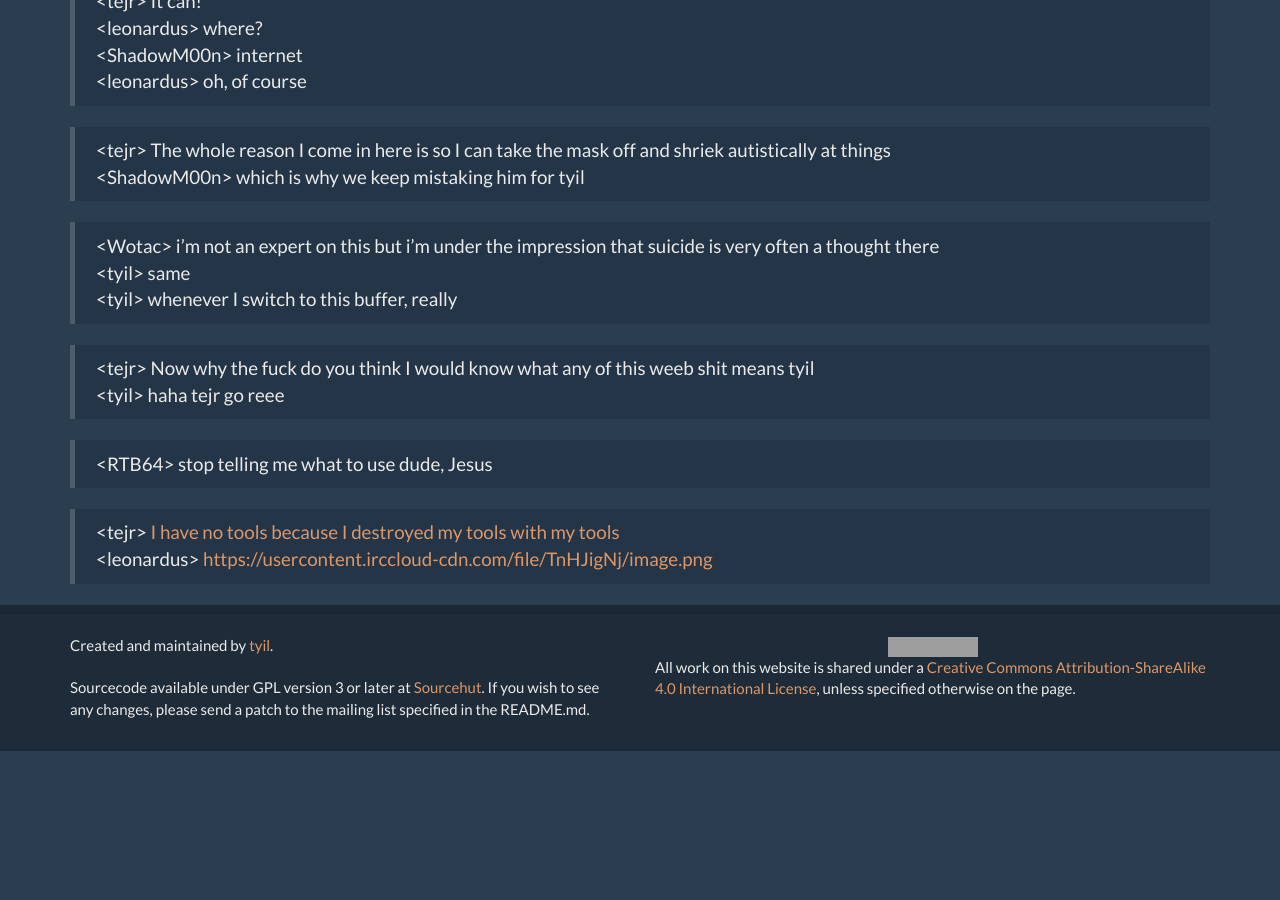
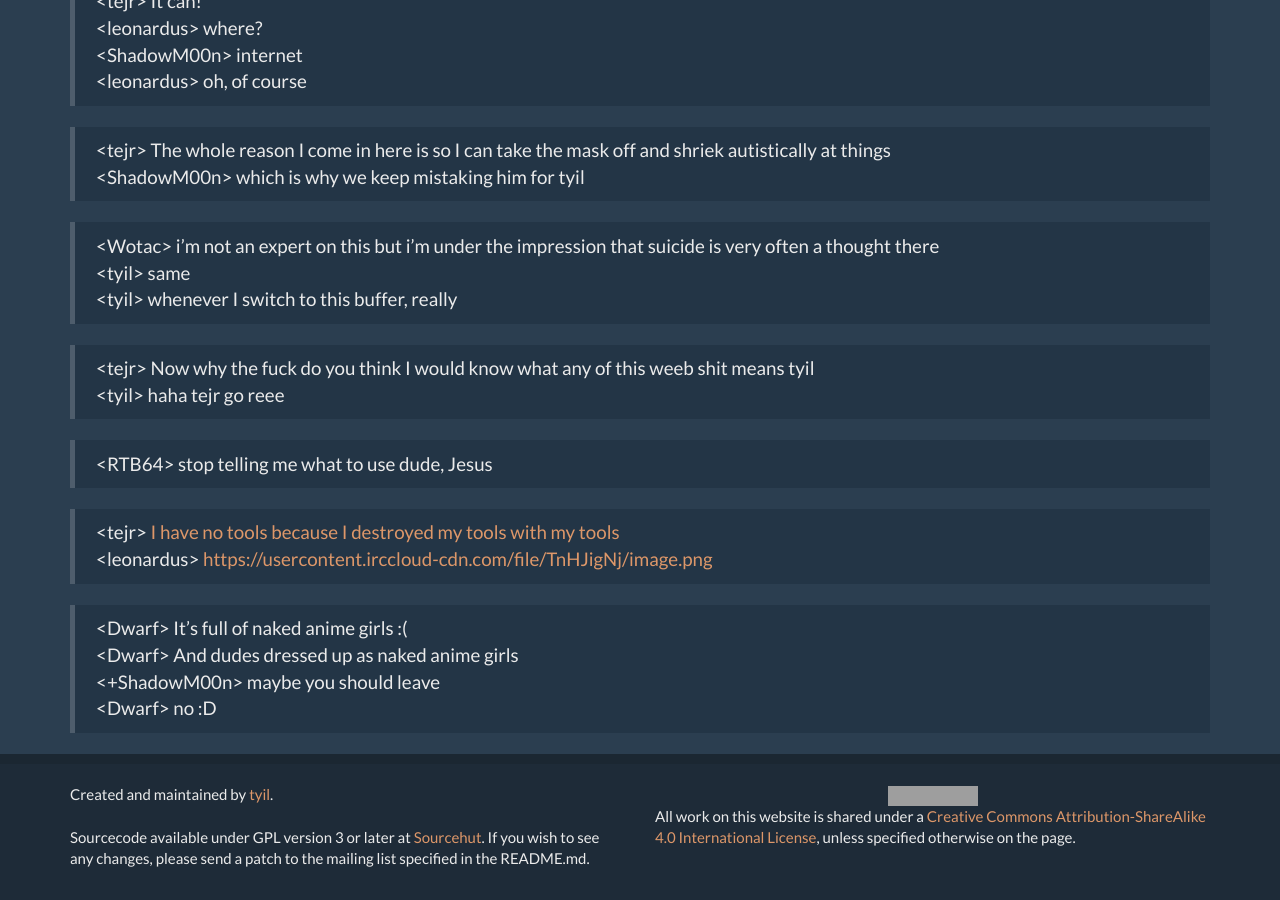
Before and after one commit to scriptkitties/fglt, a Jekyll site: the page built from irc.md, in a window 1280 px wide and 900 px high, scrolled down 3054 px. Built offline with Jekyll 4.4.1, drawn with Linux system fonts in a browser that asks for light colours; before the commit the page ends 3805 px from its top, so only the background shows below that; grey boxes are pictures that could not be loaded.

Commit message:
Add a Dwarf quote about feeling at home

```diff
--- a/irc.md
+++ b/irc.md
@@ -131,3 +131,8 @@ Please see [bots in #sqt](/irc/bots.html).
 
 > &lt;tejr&gt; [I have no tools because I destroyed my tools with my tools](https://scholar.harvard.edu/files/mickens/files/thenightwatch.pdf)
 > &lt;leonardus&gt; [https://usercontent.irccloud-cdn.com/file/TnHJigNj/image.png](/assets/img/tejrs-tools.jpg)
+
+> &lt;Dwarf&gt; It's full of naked anime girls :(
+> &lt;Dwarf&gt; And dudes dressed up as naked anime girls
+> &lt;+ShadowM00n&gt; maybe you should leave
+> &lt;Dwarf&gt; no :D
```
